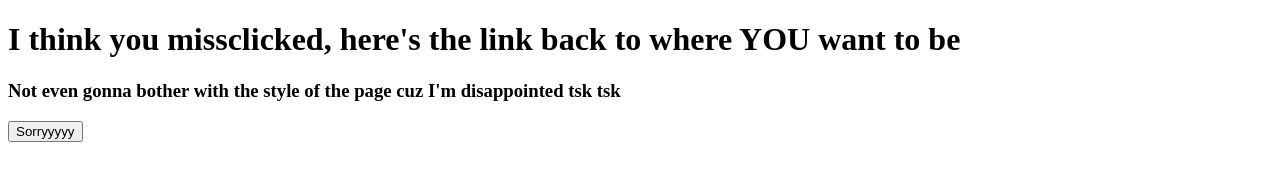
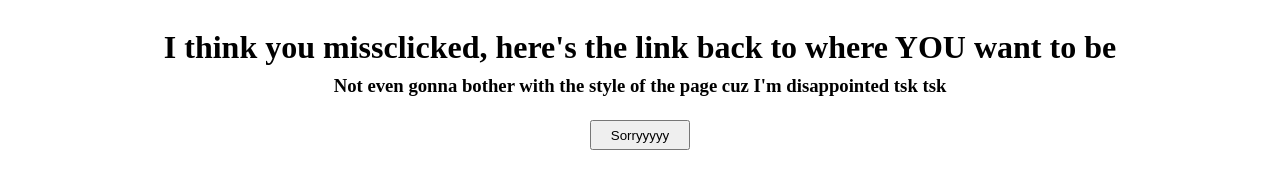
Before and after one commit to k1rafps/valentine, a plain HTML site: page no.html in a window 1280 px wide. Drawn offline with Linux system fonts and the light colour scheme; the site is published under a folder, as on GitHub Pages, so addresses that start at the root find nothing.

Commit message:
Update no.html

```diff
--- a/no.html
+++ b/no.html
@@ -4,7 +4,7 @@
     <meta charset="UTF-8">
     <meta name="viewport" content="width=device-width, initial-scale=1.0">
     <title>????????????????</title>
-    <link rel="stylesheet" href="/nostyle.css"
+    <link rel="stylesheet" href="nostyle.css"
 </head>
 <body>
 <div>
```
